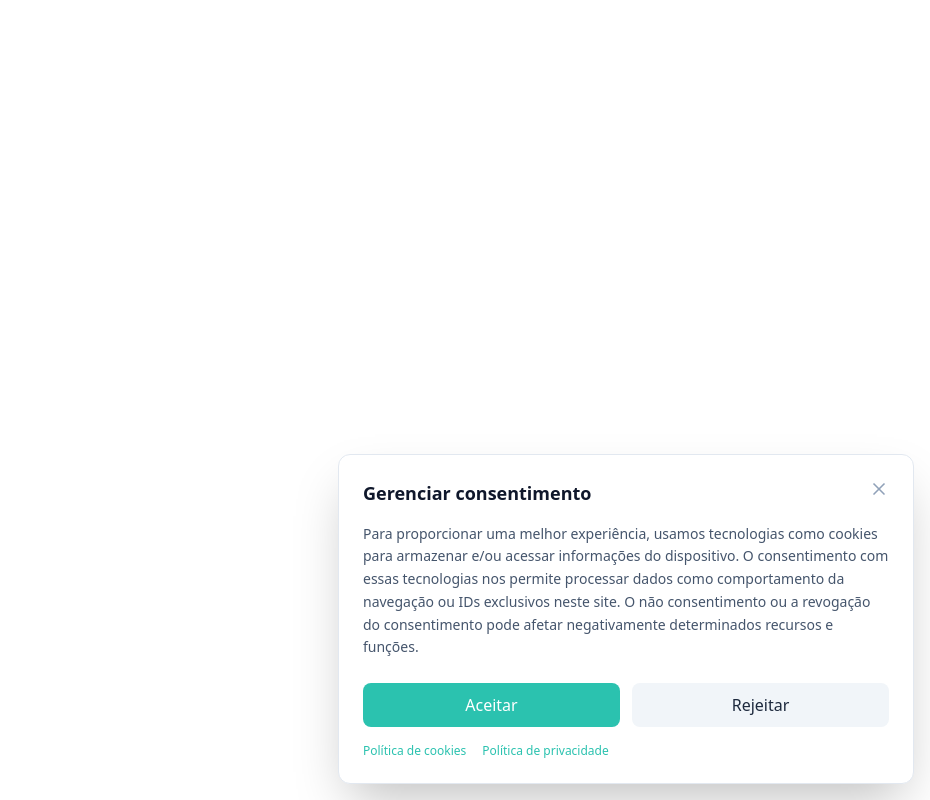
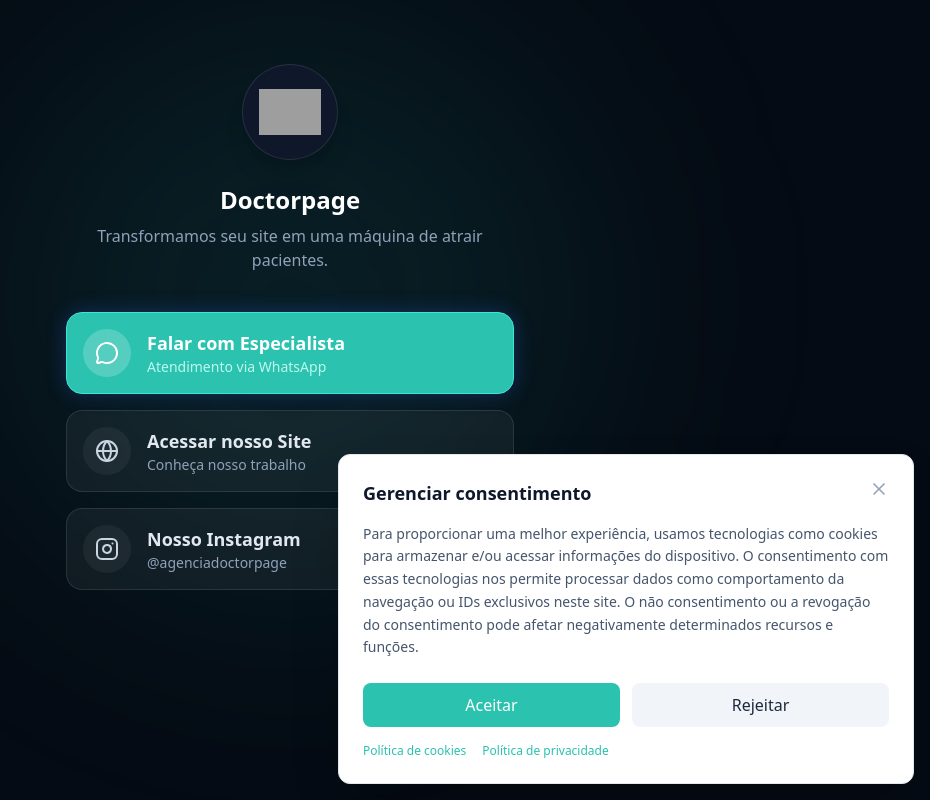
Before and after one commit to leofrann/Doctorpage, a React (Vite) app: page /links in a window 1280 px wide. Shown: the whole page, without its empty margins (350-1280 px from the left). Built offline with nearby package versions, Linux system fonts and the light colour scheme; grey boxes are pictures that could not be loaded.

Commit message:
feat: Add /links page and integrate social media icons
Introduces a new `/links` page to consolidate important URLs and adds Instagram icons to the header navigation across the application. This provides users with easier access to Doctorpage's social media presence and key contact points.

```diff
--- a/src/App.tsx
+++ b/src/App.tsx
@@ -3,6 +3,7 @@
 import { PrivacyPolicy } from './pages/PrivacyPolicy';
 import { TermsOfUse } from './pages/TermsOfUse';
 import { CookiePolicy } from './pages/CookiePolicy';
+import { Links } from './pages/Links';
 import { CookieBanner } from './components/CookieBanner';
 
 export default function App() {
@@ -13,6 +14,7 @@
         <Route path="/privacidade" element={<PrivacyPolicy />} />
         <Route path="/termos" element={<TermsOfUse />} />
         <Route path="/cookies" element={<CookiePolicy />} />
+        <Route path="/links" element={<Links />} />
       </Routes>
       <CookieBanner />
     </Router>
--- a/src/components/Layout.tsx
+++ b/src/components/Layout.tsx
@@ -1,4 +1,5 @@
 import { Link } from 'react-router-dom';
+import { Instagram } from 'lucide-react';
 
 export function Layout({ children }: { children: React.ReactNode }) {
   return (
@@ -16,6 +17,16 @@
               referrerPolicy="no-referrer"
             />
           </Link>
+          <div className="flex items-center gap-4">
+            <a
+              href="https://www.instagram.com/agenciadoctorpage/"
+              target="_blank"
+              rel="noopener noreferrer"
+              aria-label="Instagram da Doctorpage"
+              className="text-slate-400 hover:text-white transition-colors"
+            >
+              <Instagram className="w-5 h-5" />
+            </a>
             <a
               href="https://wa.me/5511985792453?text=Ol%C3%A1%2C%20equipe%20Doctorpage!%20Quero%20transformar%20meu%20site%20em%20uma%20m%C3%A1quina%20de%20atrair%20pacientes%20pelo%20Google."
               target="_blank"
@@ -25,6 +36,7 @@
             >
               Falar com especialista
             </a>
+          </div>
         </div>
       </nav>
 
--- a/src/pages/Home.tsx
+++ b/src/pages/Home.tsx
@@ -11,7 +11,8 @@
   Zap,
   BarChart3,
   ShieldCheck,
-  Star
+  Star,
+  Instagram
 } from 'lucide-react';
 import { Link } from 'react-router-dom';
 
@@ -39,6 +40,16 @@
               referrerPolicy="no-referrer"
             />
           </div>
+          <div className="flex items-center gap-4">
+            <a
+              href="https://www.instagram.com/agenciadoctorpage/"
+              target="_blank"
+              rel="noopener noreferrer"
+              aria-label="Instagram da Doctorpage"
+              className="text-slate-400 hover:text-white transition-colors"
+            >
+              <Instagram className="w-5 h-5" />
+            </a>
             <a
               href="https://wa.me/5511985792453?text=Ol%C3%A1%2C%20equipe%20Doctorpage!%20Quero%20transformar%20meu%20site%20em%20uma%20m%C3%A1quina%20de%20atrair%20pacientes%20pelo%20Google."
               target="_blank"
@@ -48,6 +59,7 @@
             >
               Falar com especialista
             </a>
+          </div>
         </div>
       </nav>
 
--- /dev/null
+++ b/src/pages/Links.tsx
@@ -0,0 +1,90 @@
+import { motion } from 'motion/react';
+import { Instagram, Globe, MessageCircle } from 'lucide-react';
+
+export function Links() {
+  const links = [
+    {
+      title: "Falar com Especialista",
+      subtitle: "Atendimento via WhatsApp",
+      icon: MessageCircle,
+      url: "https://wa.me/5511985792453?text=Ol%C3%A1%2C%20equipe%20Doctorpage!%20Vim%20pelo%20Instagram%20e%20gostaria%20de%20saber%20mais%20sobre%20como%20atrair%20pacientes%20pelo%20Google.",
+      primary: true
+    },
+    {
+      title: "Acessar nosso Site",
+      subtitle: "Conheça nosso trabalho",
+      icon: Globe,
+      url: "https://doctorpage.com.br",
+      primary: false
+    },
+    {
+      title: "Nosso Instagram",
+      subtitle: "@agenciadoctorpage",
+      icon: Instagram,
+      url: "https://www.instagram.com/agenciadoctorpage/",
+      primary: false
+    }
+  ];
+
+  return (
+    <div className="min-h-screen bg-[#050B14] flex flex-col items-center py-16 px-6 relative overflow-hidden">
+      {/* Background effects */}
+      <div className="absolute top-0 left-1/2 -translate-x-1/2 w-[600px] h-[600px] bg-blue-600/10 blur-[120px] rounded-full pointer-events-none" />
+
+      <motion.div
+        initial={{ opacity: 0, y: 20 }}
+        animate={{ opacity: 1, y: 0 }}
+        className="w-full max-w-md relative z-10 flex flex-col items-center"
+      >
+        {/* Profile/Logo */}
+        <div className="w-24 h-24 bg-slate-900 rounded-full border border-white/10 flex items-center justify-center mb-6 shadow-xl overflow-hidden p-4">
+          <img
+            src="https://drive.google.com/thumbnail?id=1eLwo8m3hS28Ws0wuolDwCgxEUjnjKoj9&sz=w800"
+            alt="Doctorpage"
+            className="w-full h-auto object-contain"
+            referrerPolicy="no-referrer"
+          />
+        </div>
+
+        <h1 className="text-2xl font-bold text-white mb-2">Doctorpage</h1>
+        <p className="text-slate-400 text-center mb-10">
+          Transformamos seu site em uma máquina de atrair pacientes.
+        </p>
+
+        {/* Links */}
+        <div className="w-full flex flex-col gap-4">
+          {links.map((link, index) => (
+            <motion.a
+              key={index}
+              href={link.url}
+              target="_blank"
+              rel="noopener noreferrer"
+              initial={{ opacity: 0, y: 20 }}
+              animate={{ opacity: 1, y: 0 }}
+              transition={{ delay: 0.1 * (index + 1) }}
+              className={`flex items-center p-4 rounded-2xl border transition-all duration-300 group ${
+                link.primary
+                  ? 'bg-blue-600 border-blue-500 hover:bg-blue-500 shadow-[0_0_20px_rgba(37,99,235,0.3)] hover:shadow-[0_0_30px_rgba(37,99,235,0.5)] hover:-translate-y-1'
+                  : 'bg-white/5 border-white/10 hover:bg-white/10 hover:border-white/20 hover:-translate-y-1'
+              }`}
+            >
+              <div className={`w-12 h-12 rounded-full flex items-center justify-center shrink-0 mr-4 ${
+                link.primary ? 'bg-white/20 text-white' : 'bg-white/5 text-slate-300 group-hover:text-white group-hover:bg-blue-500/20'
+              }`}>
+                <link.icon className="w-6 h-6" />
+              </div>
+              <div className="flex-1">
+                <h2 className={`font-semibold text-lg ${link.primary ? 'text-white' : 'text-slate-200 group-hover:text-white'}`}>
+                  {link.title}
+                </h2>
+                <p className={`text-sm ${link.primary ? 'text-blue-100' : 'text-slate-400 group-hover:text-slate-300'}`}>
+                  {link.subtitle}
+                </p>
+              </div>
+            </motion.a>
+          ))}
+        </div>
+      </motion.div>
+    </div>
+  );
+}
```
Lines whose indentation alone changed are shown as unchanged.
